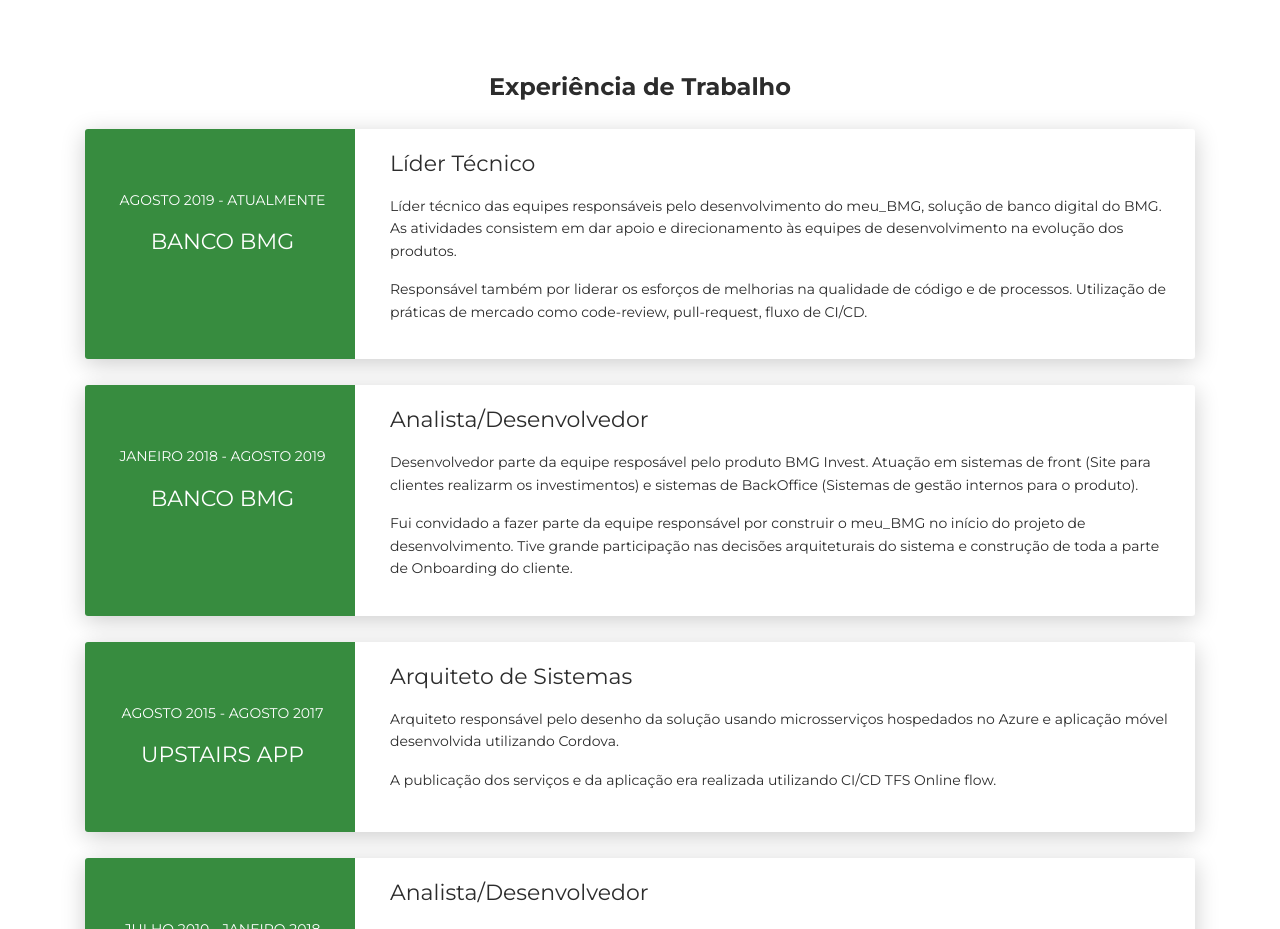
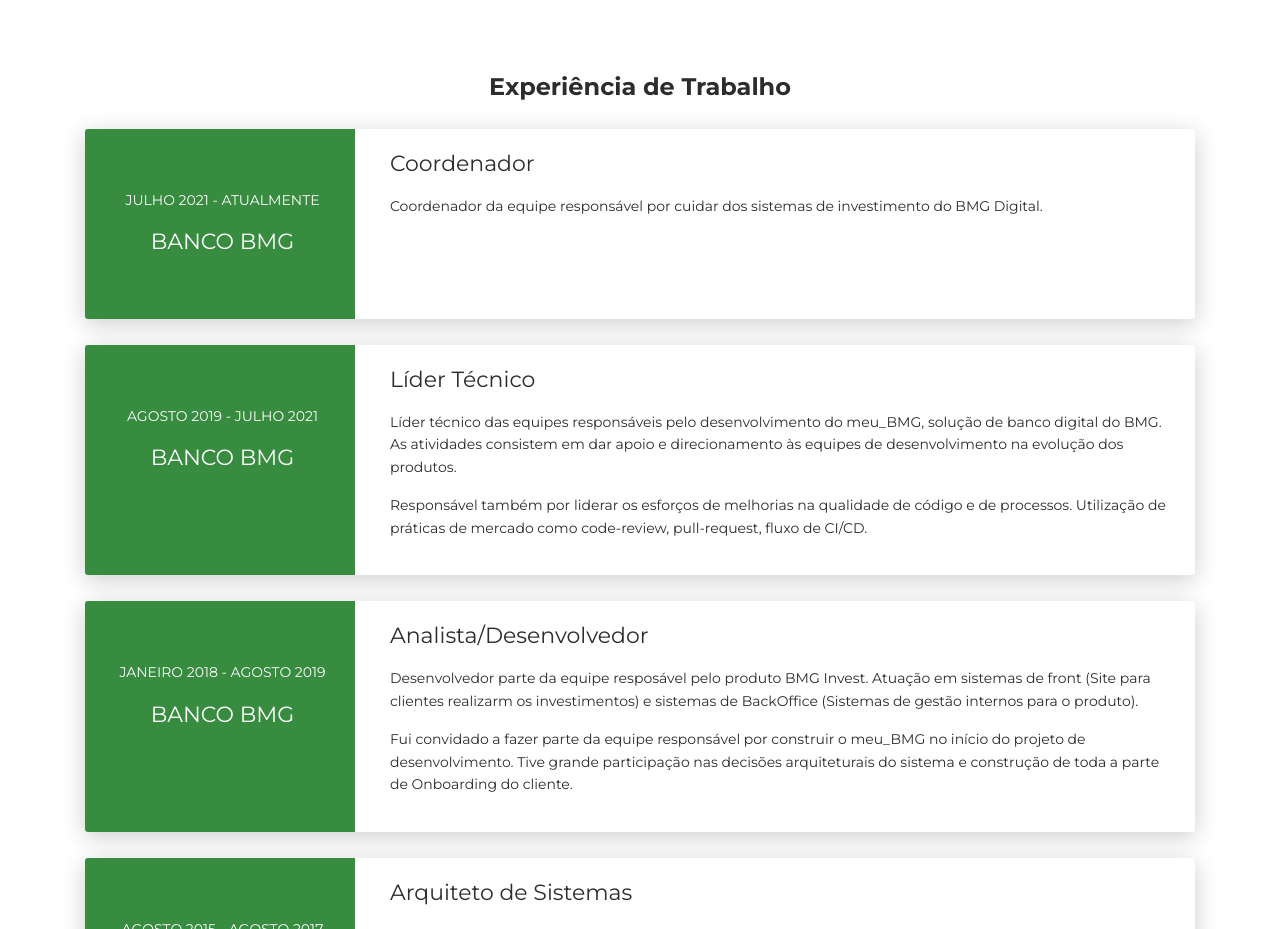
Before and after one commit to phmxavier/phmxavier.github.io, a React (Create React App) app: page / in a window 1280 px wide. Shown: the part 2060-2989 px from the top of the page. Built offline with nearby package versions, Linux system fonts and the light colour scheme.

Commit message:
Update da sessão experiências

```diff
--- a/src/components/ExperiencesList.tsx
+++ b/src/components/ExperiencesList.tsx
@@ -4,7 +4,15 @@
 
     let experiencias = [
         {
-            periodo: "Agosto 2019 - Atualmente",
+            periodo: "Julho 2021 - Atualmente",
+            empresa: "Banco BMG",
+            cargo: "Coordenador",
+            descricao: [
+                "Coordenador da equipe responsável por cuidar dos sistemas de investimento do BMG Digital."
+            ]
+        },
+        {
+            periodo: "Agosto 2019 - Julho 2021",
             empresa: "Banco BMG",
             cargo: "Líder Técnico",
             descricao: [
```
